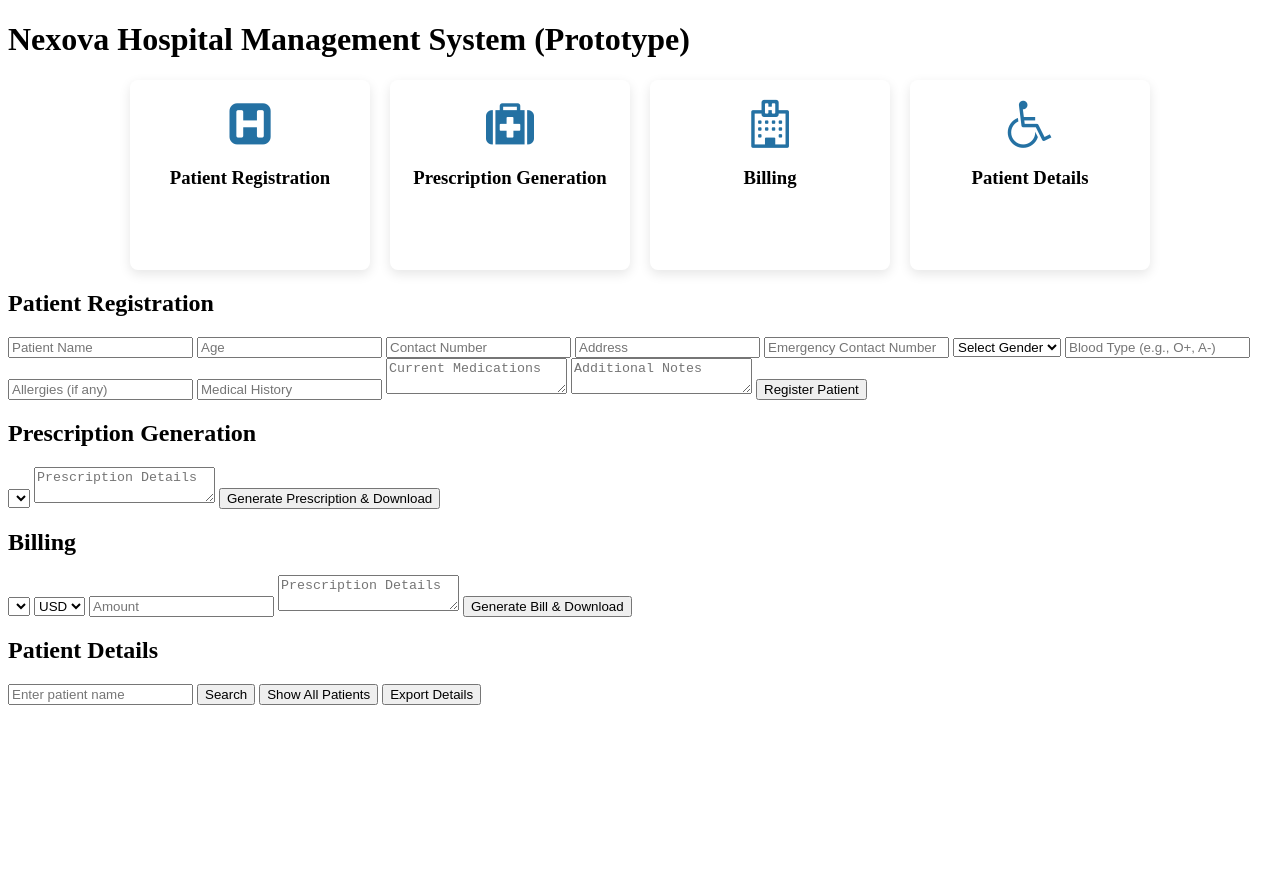
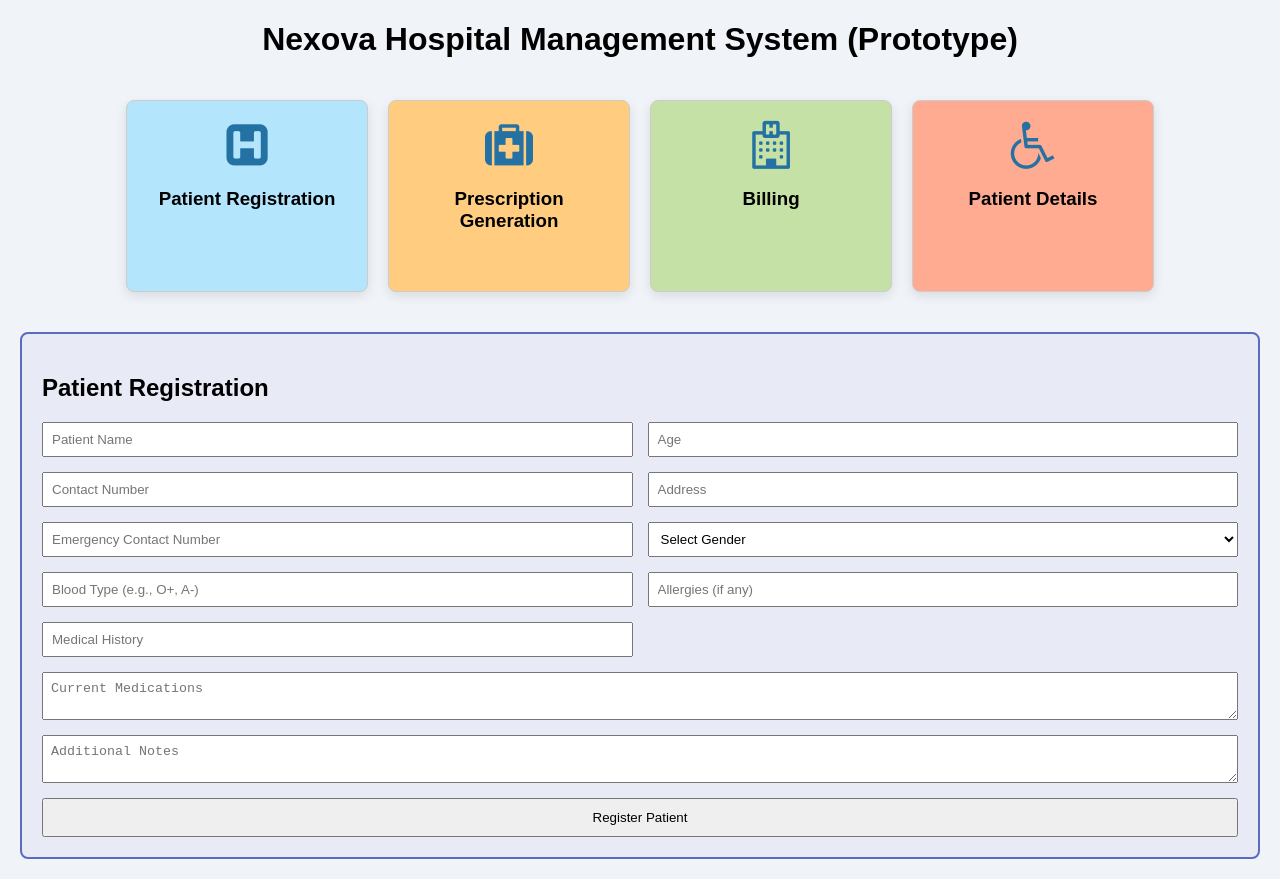
Before and after one commit to NexovaIT/HMS, a plain HTML site: page index.html in a window 1280 px wide. Both pictures are taken after a click on the element "Patient Registration". Before the commit the page ends 800 px from the top, so only its background shows below. Drawn offline with nearby package versions, Linux system fonts and the light colour scheme.

Commit message:
Update style.css

```diff
--- a/style.css
+++ b/style.css
@@ -1,3 +1,81 @@
+/* Main styles for the body and headings */
+body {
+    font-family: Arial, sans-serif;
+    margin: 20px;
+    background-color: #f0f4f8;
+}
+
+h1 {
+    text-align: center;
+}
+
+/* Tile styles */
+#tiles {
+    display: flex;
+    gap: 20px;
+    justify-content: center;
+    margin: 20px 0;
+}
+
+.tile {
+    width: 150px;
+    text-align: center;
+    border: 1px solid #ccc;
+    border-radius: 8px;
+    padding: 10px;
+    cursor: pointer;
+    box-shadow: 2px 2px 10px rgba(0, 0, 0, 0.1);
+    transition: transform 0.2s, background-color 0.2s;
+}
+
+.tile:nth-child(1) { background-color: #b3e5fc; }
+.tile:nth-child(2) { background-color: #ffcc80; }
+.tile:nth-child(3) { background-color: #c5e1a5; }
+.tile:nth-child(4) { background-color: #ffab91; }
+
+.tile:hover {
+    transform: scale(1.05);
+}
+
+/* Content section visibility */
+.content-section {
+    display: none;
+    padding: 20px;
+    border: 2px solid transparent;
+    border-radius: 8px;
+    margin-bottom: 20px;
+}
+
+.active {
+    display: block;
+    border-color: #5c6bc0;
+    background-color: #e8eaf6;
+}
+
+/* Form layout */
+.form-grid {
+    display: grid;
+    grid-template-columns: 1fr 1fr;
+    gap: 15px;
+}
+
+.form-grid input, .form-grid select, .form-grid textarea {
+    width: 100%;
+    padding: 8px;
+    box-sizing: border-box;
+}
+
+.form-grid textarea {
+    grid-column: span 2;
+}
+
+.form-grid button {
+    grid-column: span 2;
+    padding: 10px;
+}
+
+
+
 /* Container for all tiles */
 #main-tiles {
   display: flex;          /* Arrange tiles in a row */
```
